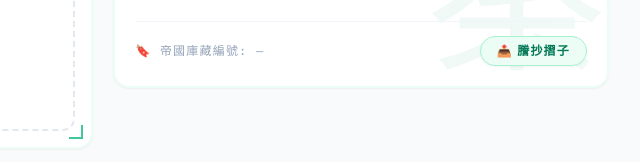
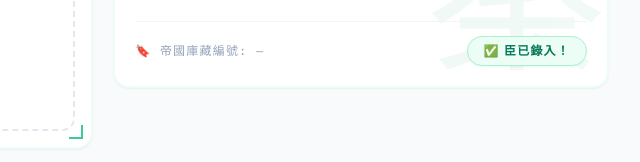
Before and after one commit to vkychan/image-understanding, a website: page index.html in a window 1280 px wide. Both pictures are taken after a click on the button "📤 謄抄摺子". Shown: the part 554-716 px from the top of the page, 463-1103 px from the left. Drawn offline with nearby package versions, Linux system fonts and the light colour scheme.

Commit message:
update 臣已錄入 button

```diff
--- a/index.html
+++ b/index.html
@@ -186,7 +186,7 @@
         <!-- Footer row -->
         <div class="mt-6 pt-3.5 border-t border-slate-100 flex items-center justify-between gap-3 z-10">
           <div id="archiveId" class="text-xs text-slate-400 font-mono tracking-widest">🔖 帝國庫藏編號: —</div>
-          <button onclick="alert('臣已錄入！')"
+          <button id="archiveBtn" onclick="archiveCopy(this)"
             class="px-4 py-1.5 rounded-full bg-emerald-50 hover:bg-emerald-100 text-emerald-700 text-xs font-bold tracking-widest transition-all flex items-center gap-1.5 active:scale-95 border border-emerald-200 shadow-sm">
             📤 謄抄摺子
           </button>
@@ -415,6 +415,15 @@ function b64ToBlob(b64, mime) {
   for (let i = 0; i < bytes.length; i++) arr[i] = bytes.charCodeAt(i);
   return new Blob([arr], { type: mime });
 }
+
+function archiveCopy(btn) {
+  btn.textContent = '✅ 臣已錄入！';
+  btn.disabled = true;
+  setTimeout(() => {
+    btn.innerHTML = '📤 謄抄摺子';
+    btn.disabled = false;
+  }, 3500);
+}
 </script>
 </body>
 </html>
```
Also changed, not shown: page/image-buddy.html (+10 -1 lines).
